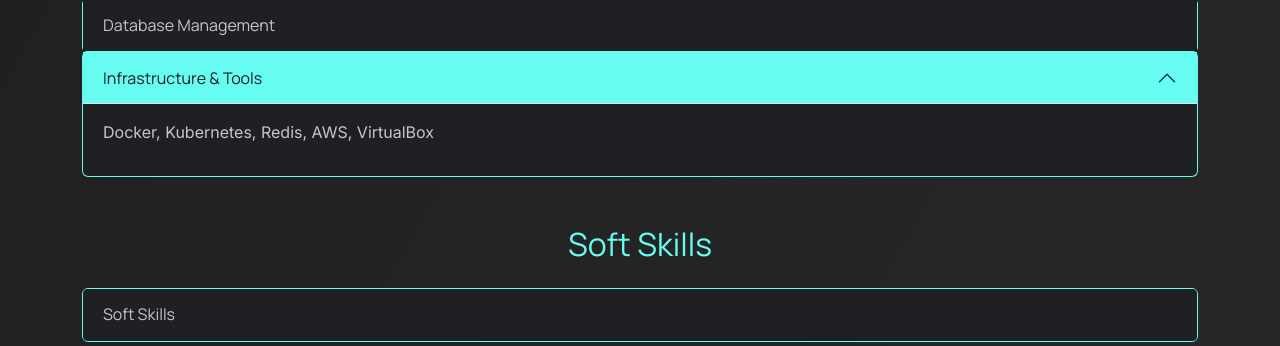
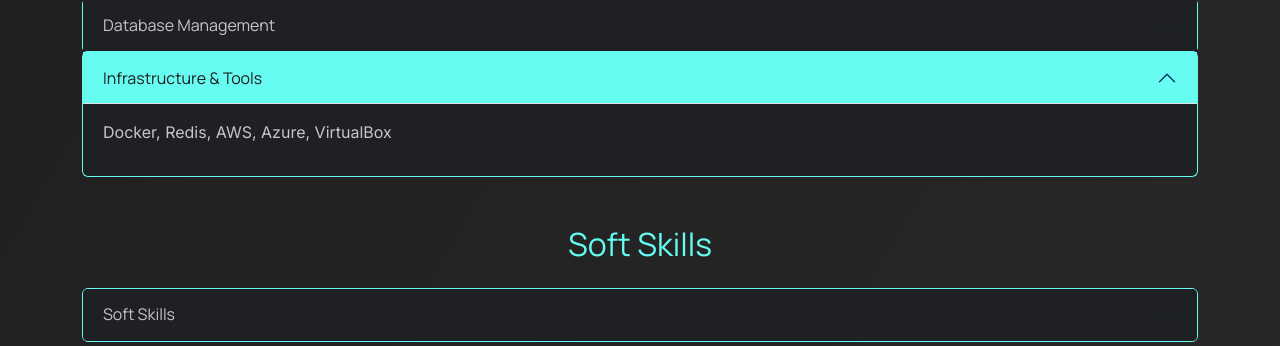
Before and after one commit to pablotech80/portfolio, a Django app: page / in a window 1280 px wide, after a click on "Infrastructure & Tools". Shown: the part 888-1234 px from the top of the page. Run offline with Django 5.2, Linux system fonts and the light colour scheme; some libraries are stand-ins or nearby versions.

Commit message:
cambio en skills

```diff
--- a/portfolio/templates/index.html
+++ b/portfolio/templates/index.html
@@ -362,7 +362,7 @@
             </h2>
             <div id="infraToolsSkills" class="accordion-collapse collapse" data-bs-parent="#skillsAccordion">
                 <div class="accordion-body">
-                    <p>Docker, Kubernetes, Redis, AWS, VirtualBox</p>
+                    <p>Docker, Redis, AWS, Azure, VirtualBox</p>
                 </div>
             </div>
         </div>
```
